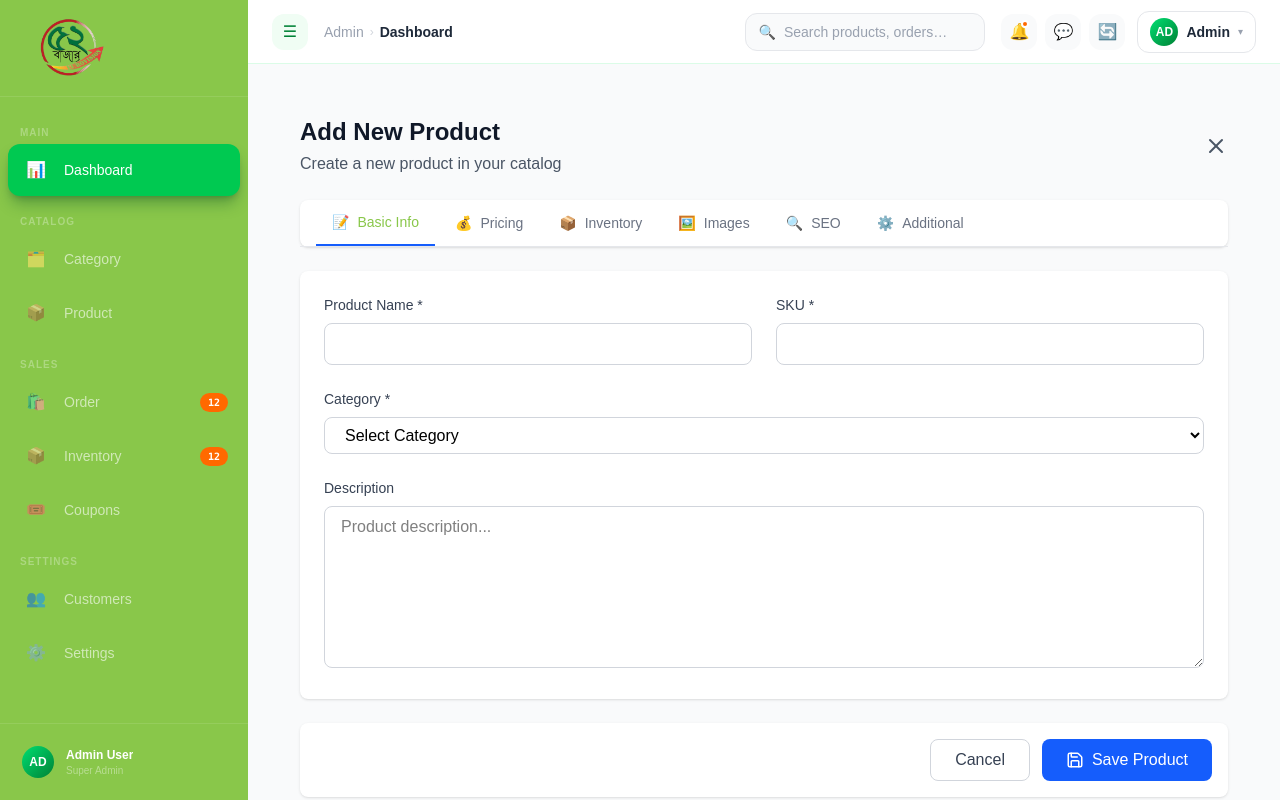
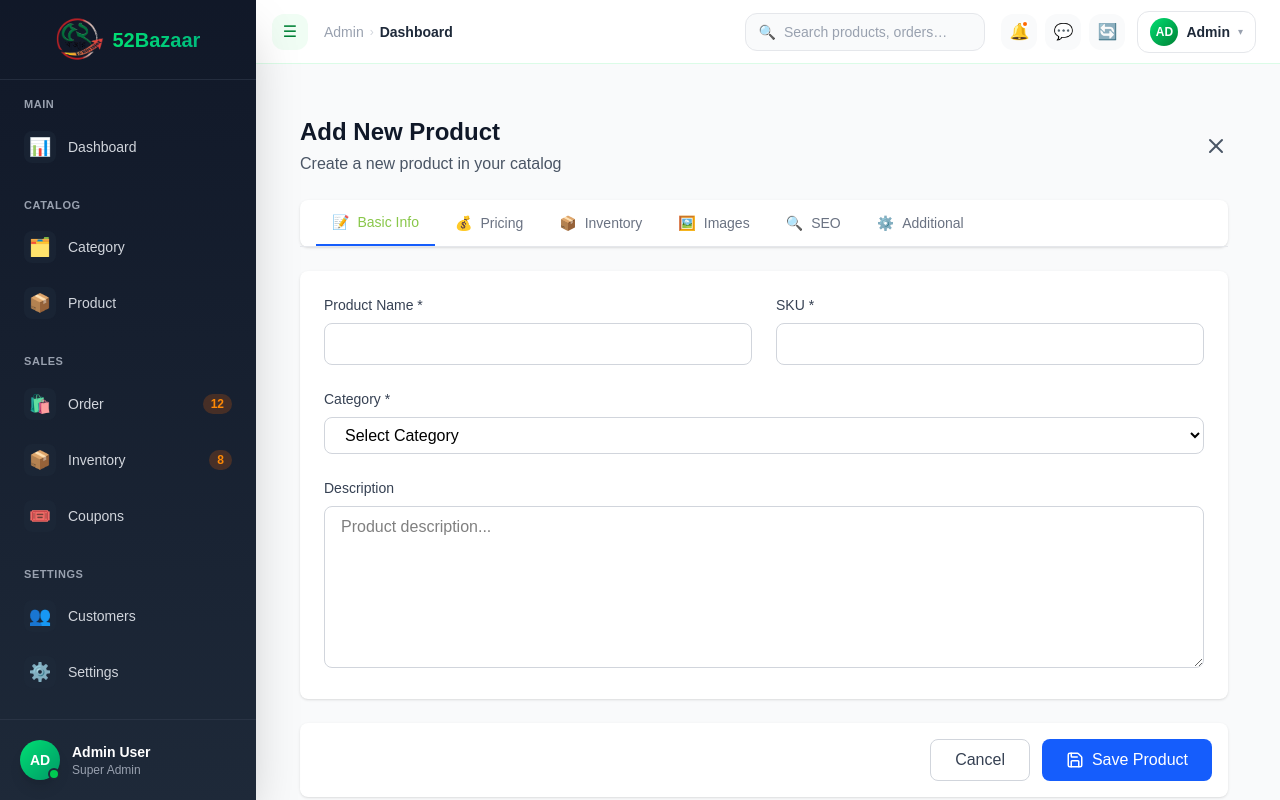
Before and after one commit to sahebbali/52bazaar-admin, a React (Vite) app: page /admin/products/add in a window 1280 px wide. Shown: the top 800 px of the page. Built offline with nearby package versions, Linux system fonts and the light colour scheme.

Commit message:
fix some issue in inventory

```diff
--- a/src/layout/Sidebar.jsx
+++ b/src/layout/Sidebar.jsx
@@ -1,6 +1,6 @@
 import { useEffect, useState } from "react";
+import { Link, useLocation } from "react-router-dom";
 import Logo from "../assets/logo/52-bazaar-logo.webp";
-import { Link, useLocation } from "react-router-dom";
 
 const NAV = [
   {
@@ -22,7 +22,6 @@ const NAV = [
         label: "Category",
         icon: "🗂️",
         path: "/admin/categories",
-        // sub: ["All Categories", "Add Category", "Sub Categories"],
       },
       {
         id: "product",
@@ -41,76 +40,114 @@ const NAV = [
         icon: "🛍️",
         badge: 12,
         path: "/admin/orders",
-        // sub: ["All Orders", "Pending", "Processing", "Delivered", "Returns"],
       },
       {
         id: "inventory",
         label: "Inventory",
         icon: "📦",
-        badge: 12,
+        badge: 8,
         path: "/admin/inventory",
-        // sub: ["All Inventory", "Low Stock", "Out of Stock"],
       },
-
-      { id: "coupon", label: "Coupons", icon: "🎟️" },
+      {
+        id: "coupon",
+        label: "Coupons",
+        icon: "🎟️",
+        path: "/admin/coupons",
+      },
     ],
   },
   {
     section: "Settings",
     items: [
-      { id: "customers", label: "Customers", icon: "👥" },
-      { id: "settings", label: "Settings", icon: "⚙️" },
+      {
+        id: "customers",
+        label: "Customers",
+        icon: "👥",
+        path: "/admin/customers",
+      },
+      {
+        id: "settings",
+        label: "Settings",
+        icon: "⚙️",
+        path: "/admin/settings",
+      },
     ],
   },
 ];
 
 export default function Sidebar({ collapsed, activeNav, onNavChange }) {
   const location = useLocation();
-  const pathnames = location.pathname.split("/").filter(Boolean);
-  console.log("Current path:", location.pathname);
-  const currentMainNav = location.pathname;
+  const [openSubs, setOpenSubs] = useState({});
 
-  const [openSubs, setOpenSubs] = useState({ order: true });
-  console.log("Active Nav:", activeNav, "Open Subs:", openSubs);
+  // Auto-expand current section based on active path
+  useEffect(() => {
+    const currentItem = NAV.flatMap((section) => section.items).find(
+      (item) => item.path === location.pathname,
+    );
+    if (currentItem && currentItem.sub) {
+      setOpenSubs((prev) => ({ ...prev, [currentItem.id]: true }));
+    }
+  }, [location.pathname]);
 
-  const toggleSub = (id) =>
+  const toggleSub = (id) => {
     setOpenSubs((prev) => ({ ...prev, [id]: !prev[id] }));
+  };
+
+  const isActive = (path) => location.pathname === path;
 
   return (
     <aside
-      className={`fixed top-0 left-0 h-screen bg-(--color-primary) flex flex-col z-50 transition-all duration-300 ${
-        collapsed ? "w-16" : "w-62"
+      className={`fixed top-0 left-0 h-screen bg-gradient-to-b from-gray-900 to-gray-800 flex flex-col z-50 transition-all duration-300 shadow-2xl ${
+        collapsed ? "w-20" : "w-64"
       }`}
-      style={{ width: collapsed ? "64px" : "248px" }}
     >
-      {/* Logo */}
-      <div className="flex items-center gap-3 px-10 py-4 border-b border-white/10 flex-shrink-0">
-        {!collapsed && (
-          <div className="overflow-hidden">
-            <div className="hidden lg:flex items-center">
+      {/* Logo Section */}
+      <div className="flex items-center justify-center h-20 border-b border-gray-700/50 flex-shrink-0">
+        {!collapsed ? (
           <Link to="/admin/dashboard" className="flex items-center group">
             <img
               src={Logo}
               alt="52bazaar Logo"
-                  className="h-16 w-auto object-contain transition-transform duration-300 group-hover:scale-105"
+              className="h-12 w-auto object-contain transition-all duration-300 group-hover:scale-105"
+            />
+            <span className="ml-2 text-xl font-bold bg-gradient-to-r from-green-400 to-emerald-500 bg-clip-text text-transparent">
+              52Bazaar
+            </span>
+          </Link>
+        ) : (
+          <Link to="/admin/dashboard" className="group">
+            <img
+              src={Logo}
+              alt="52bazaar Logo"
+              className="h-10 w-auto object-contain transition-all duration-300 group-hover:scale-110"
             />
           </Link>
-            </div>
-          </div>
         )}
       </div>
 
-      {/* Nav */}
-      <nav className="flex-1 py-3 px-2 overflow-y-auto scrollbar-hide">
+      {/* Navigation Container - No Scrollbar */}
+      <div
+        className="flex-1 overflow-y-auto py-4 px-3"
+        style={{ scrollbarWidth: "none", msOverflowStyle: "none" }}
+      >
+        <style>
+          {`
+            .flex-1::-webkit-scrollbar {
+              display: none;
+            }
+          `}
+        </style>
         {NAV.map(({ section, items }) => (
-          <div key={section}>
+          <div key={section} className="mb-6">
             {!collapsed && (
-              <p className="text-white/30 text-[10px] uppercase tracking-widest font-semibold px-3 pt-4 pb-1">
+              <div className="px-3 mb-2">
+                <p className="text-gray-400 text-[11px] uppercase tracking-wider font-semibold">
                   {section}
                 </p>
+              </div>
             )}
-            {collapsed && <div className="my-2 border-t border-white/10" />}
 
+            <div className="space-y-1">
               {items.map((item) => (
                 <div key={item.id}>
                   <Link
@@ -119,80 +156,124 @@ export default function Sidebar({ collapsed, activeNav, onNavChange }) {
                       onNavChange(item.id);
                       if (item.sub) toggleSub(item.id);
                     }}
-                  className={`w-full cursor-pointer flex items-center gap-3 px-3 py-2.5 rounded-xl mb-0.5 transition-all duration-150 text-left group
+                    className={`
+                      group relative flex items-center gap-3 px-3 py-2.5 rounded-xl
+                      transition-all duration-200 ease-in-out
+                      ${collapsed ? "justify-center" : ""}
                       ${
-                      activeNav === item.id
-                        ? "bg-green-500 text-white shadow-lg shadow-green-900/40"
-                        : "text-white/60 hover:bg-white/8 hover:text-white"
+                        isActive(item.path)
+                          ? "bg-gradient-to-r from-green-500 to-emerald-600 text-white shadow-lg shadow-green-500/20"
+                          : "text-gray-300 hover:bg-white/10 hover:text-white"
                       }
-                    ${collapsed ? "justify-center" : ""}
                     `}
                   >
-                  <span
-                    className={`text-base flex-shrink-0 w-8 h-8 flex items-center justify-center rounded-lg transition-all
-                    ${activeNav === item.path ? "bg-white/20" : "group-hover:bg-white/10"}`}
+                    {/* Icon Container */}
+                    <div
+                      className={`
+                      flex-shrink-0 w-8 h-8 flex items-center justify-center rounded-lg
+                      transition-all duration-200
+                      ${
+                        isActive(item.path)
+                          ? "bg-white/20"
+                          : "bg-gray-800/50 group-hover:bg-white/10"
+                      }
+                    `}
                     >
-                    {item.icon}
-                  </span>
+                      <span className="text-lg">{item.icon}</span>
+                    </div>
 
+                    {/* Label & Badge */}
                     {!collapsed && (
-                    <>
-                      <span className="text-sm font-medium flex-1 truncate">
+                      <div className="flex-1 flex items-center justify-between min-w-0">
+                        <span className="text-sm font-medium truncate">
                           {item.label}
                         </span>
                         {item.badge && (
-                        <span className="bg-orange-500 text-white text-[10px] font-bold px-2 py-0.5 rounded-full font-mono">
+                          <span
+                            className={`
+                            ml-2 px-2 py-0.5 text-xs font-bold rounded-full
+                            ${
+                              isActive(item.path)
+                                ? "bg-white/20 text-white"
+                                : "bg-orange-500/20 text-orange-400"
+                            }
+                          `}
+                          >
                             {item.badge}
                           </span>
                         )}
                         {item.sub && (
-                        <span
-                          className={`text-[10px] opacity-50 transition-transform duration-200 ${
+                          <svg
+                            className={`w-4 h-4 transition-transform duration-200 ml-1 ${
                               openSubs[item.id] ? "rotate-90" : ""
                             }`}
+                            fill="none"
+                            stroke="currentColor"
+                            viewBox="0 0 24 24"
                           >
-                          ▶
-                        </span>
+                            <path
+                              strokeLinecap="round"
+                              strokeLinejoin="round"
+                              strokeWidth={2}
+                              d="M9 5l7 7-7 7"
+                            />
+                          </svg>
                         )}
-                    </>
+                      </div>
+                    )}
+
+                    {/* Tooltip for collapsed mode */}
+                    {collapsed && (
+                      <div className="absolute left-full ml-2 px-2 py-1 bg-gray-900 text-white text-xs rounded opacity-0 group-hover:opacity-100 pointer-events-none transition-opacity whitespace-nowrap z-50 shadow-lg">
+                        {item.label}
+                        {item.badge && ` (${item.badge})`}
+                      </div>
                     )}
                   </Link>
 
-                {/* Sub menu */}
+                  {/* Sub Menu */}
                   {item.sub && !collapsed && openSubs[item.id] && (
-                  <div className="pl-11 pr-2 pb-1">
-                    {item.sub.map((s) => (
-                      <button
-                        key={s}
-                        className="w-full cursor-pointer text-left px-3 py-2 text-xs text-white/50 hover:text-white hover:bg-white/6 rounded-lg transition-all mb-0.5"
+                    <div className="ml-11 mt-1 space-y-1">
+                      {item.sub.map((subItem) => (
+                        <Link
+                          key={subItem}
+                          to={`${item.path}/${subItem.toLowerCase().replace(/\s+/g, "-")}`}
+                          className="block px-3 py-2 text-sm text-gray-400 hover:text-white hover:bg-white/5 rounded-lg transition-all"
                         >
-                        {s}
-                      </button>
+                          {subItem}
+                        </Link>
                       ))}
                     </div>
                   )}
                 </div>
               ))}
             </div>
+          </div>
         ))}
-      </nav>
+      </div>
 
-      {/* User */}
-      <div className="p-3 border-t border-white/10 flex-shrink-0">
+      {/* User Profile Section */}
+      <div className="flex-shrink-0 p-3 border-t border-gray-700/50">
         <div
-          className={`flex items-center gap-3 p-2.5 rounded-xl cursor-pointer hover:bg-white/8 transition-all ${
-            collapsed ? "justify-center" : ""
-          }`}
+          className={`
+            flex items-center gap-3 p-2 rounded-xl cursor-pointer
+            transition-all duration-200 hover:bg-white/10
+            ${collapsed ? "justify-center" : ""}
+          `}
         >
-          <div className="w-8 h-8 rounded-full bg-gradient-to-br from-green-400 to-green-700 flex items-center justify-center text-xs font-bold text-white flex-shrink-0">
+          <div className="relative flex-shrink-0">
+            <div className="w-10 h-10 rounded-full bg-gradient-to-br from-green-400 to-emerald-600 flex items-center justify-center text-sm font-bold text-white shadow-lg">
               AD
             </div>
+            <div className="absolute bottom-0 right-0 w-3 h-3 bg-green-500 border-2 border-gray-800 rounded-full"></div>
+          </div>
+
           {!collapsed && (
-            <div className="overflow-hidden">
-              <div className="text-white text-xs font-semibold truncate">
+            <div className="flex-1 min-w-0">
+              <p className="text-white text-sm font-semibold truncate">
                 Admin User
-              </div>
-              <div className="text-white/40 text-[10px]">Super Admin</div>
+              </p>
+              <p className="text-gray-400 text-xs truncate">Super Admin</p>
             </div>
           )}
         </div>
--- a/src/layout/Topbar.jsx
+++ b/src/layout/Topbar.jsx
@@ -5,6 +5,7 @@ const BREADCRUMBS = {
   category: ["Admin", "Catalog", "Category"],
   product: ["Admin", "Catalog", "Product"],
   order: ["Admin", "Sales", "Order"],
+  inventory: ["Admin", "Sales", "Inventory"],
   coupon: ["Admin", "Sales", "Coupons"],
   customers: ["Admin", "Customers"],
   settings: ["Admin", "Settings"],
@@ -34,7 +35,9 @@ export default function Topbar({ collapsed, onToggle, activeNav }) {
           <span key={i} className="flex items-center gap-1.5">
             {i < crumbs.length - 1 ? (
               <>
-                <span className="hover:text-green-600 cursor-pointer transition-colors">{c}</span>
+                <span className="hover:text-green-600 cursor-pointer transition-colors">
+                  {c}
+                </span>
                 <span className="text-gray-300 text-xs">›</span>
               </>
             ) : (
```
Also changed, not shown: Footer.jsx (added, +33 -0 lines), src/App.css (+11 -0 lines). Lines whose indentation alone changed are shown as unchanged.
